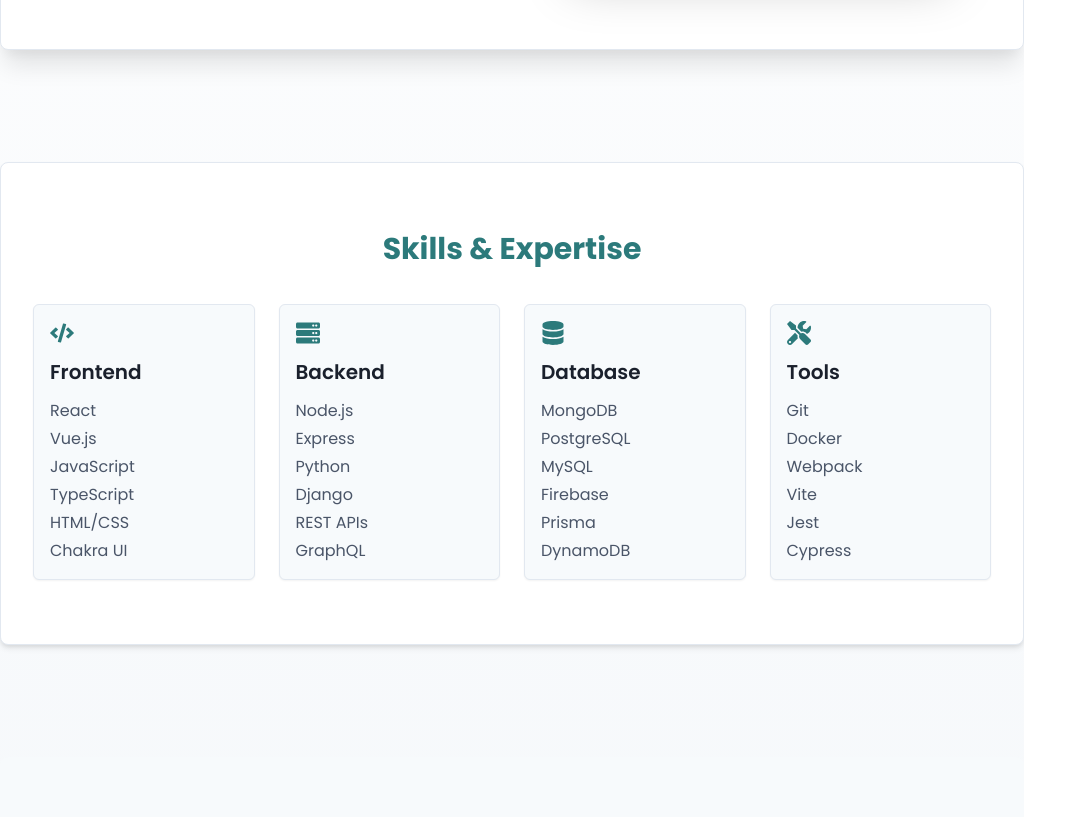
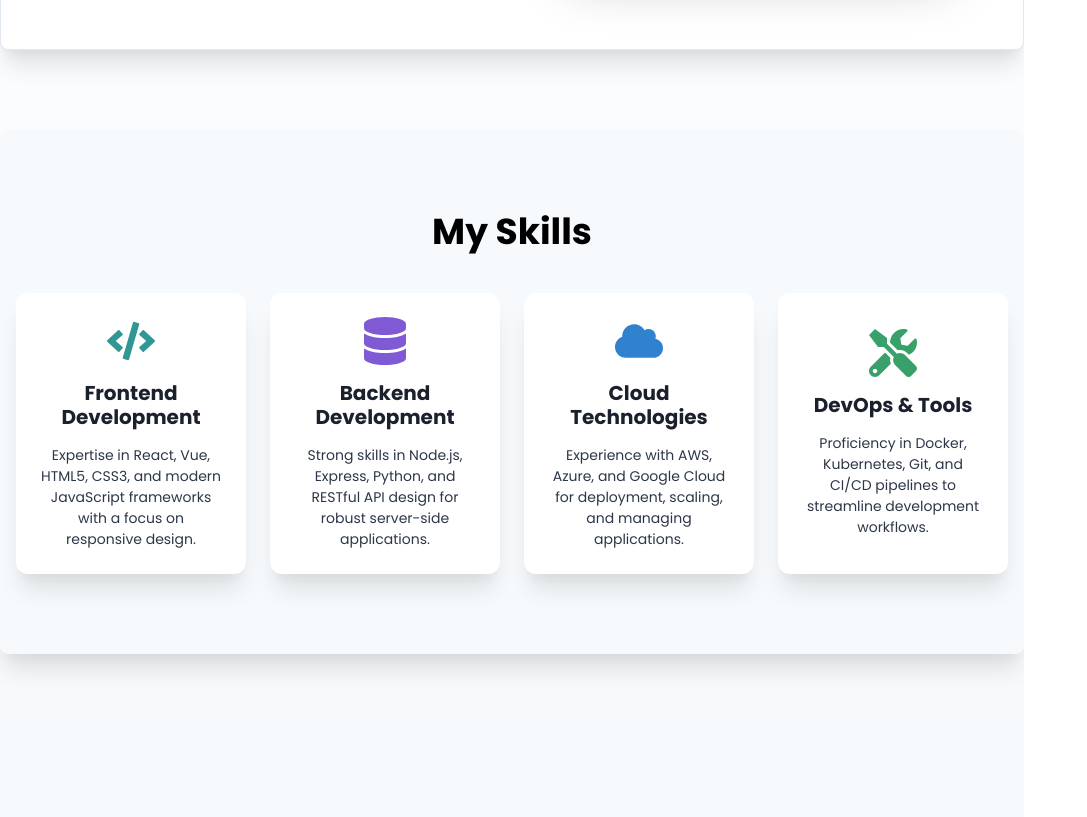
Before and after one commit to coderchrisdean/001-christopher-dean-portfolio, a React (Vite) app: page / in a window 1280 px wide. Shown: the part 620-1437 px from the top of the page, without its empty margins (0-1087 px from the left). Built offline with nearby package versions, Linux system fonts and the light colour scheme.

Commit message:
Revert Skills component to previous preferred layout and styling

```diff
--- a/src/components/Skills.jsx
+++ b/src/components/Skills.jsx
@@ -1,38 +1,48 @@
 import React from "react";
-import { Box, Text, VStack, Icon, useColorModeValue, SimpleGrid } from "@chakra-ui/react";
-import { FaCode, FaDatabase, FaServer, FaTools } from "react-icons/fa";
+import { Box, Heading, SimpleGrid, Icon, Text, Stack, Card, CardBody, useColorModeValue, keyframes } from "@chakra-ui/react";
+import { FaCode, FaDatabase, FaCloud, FaTools } from "react-icons/fa";
 
-const skillsData = [
-  { category: "Frontend", icon: FaCode, items: ["React", "Vue.js", "JavaScript", "TypeScript", "HTML/CSS", "Chakra UI"] },
-  { category: "Backend", icon: FaServer, items: ["Node.js", "Express", "Python", "Django", "REST APIs", "GraphQL"] },
-  { category: "Database", icon: FaDatabase, items: ["MongoDB", "PostgreSQL", "MySQL", "Firebase", "Prisma", "DynamoDB"] },
-  { category: "Tools", icon: FaTools, items: ["Git", "Docker", "Webpack", "Vite", "Jest", "Cypress"] },
-];
+const fadeInUp = keyframes`
+  from { opacity: 0; transform: translateY(20px); }
+  to { opacity: 1; transform: translateY(0); }
+`;
+
+const SkillCard = ({ title, description, icon, iconColor }) => {
+  const bgColor = useColorModeValue("white", "gray.700");
+  const textColor = useColorModeValue("gray.700", "gray.300");
+  const titleColor = useColorModeValue("gray.800", "white");
+
+  return (
+    <Card bg={bgColor} borderRadius="xl" boxShadow="xl" transition="transform 0.3s ease, box-shadow 0.3s ease" _hover={{ transform: "translateY(-10px)", boxShadow: "2xl" }} h="100%">
+      <CardBody p={6}>
+        <Stack spacing={4} align="center" textAlign="center" h="100%" justifyContent="center">
+          <Icon as={icon} boxSize={12} color={iconColor} />
+          <Heading size="md" color={titleColor} fontFamily="'Poppins', sans-serif">{title}</Heading>
+          <Text color={textColor} fontSize="sm" fontFamily="'Poppins', sans-serif">{description}</Text>
+        </Stack>
+      </CardBody>
+    </Card>
+  );
+};
 
 const Skills = () => {
-  const bgColor = useColorModeValue("white", "gray.800");
-  const borderColor = useColorModeValue("gray.200", "gray.700");
-  const headingColor = useColorModeValue("teal.600", "teal.300");
-  const categoryColor = useColorModeValue("gray.800", "white");
-  const itemColor = useColorModeValue("gray.600", "gray.300");
+  const headingColor = useColorModeValue("black", "black");
+  const bgColor = useColorModeValue("gray.50", "gray.800");
+  const iconColors = [
+    useColorModeValue("teal.500", "teal.400"),
+    useColorModeValue("purple.500", "purple.400"),
+    useColorModeValue("blue.500", "blue.400"),
+    useColorModeValue("green.500", "green.400")
+  ];
 
   return (
-    <Box id="skills" py={16} bg={bgColor} borderRadius="lg" borderWidth={1} borderColor={borderColor} boxShadow="md" px={{ base: 4, md: 8 }} my={8}>
-      <Text fontSize="3xl" fontWeight="bold" mb={8} textAlign="center" color={headingColor}>
-        Skills & Expertise
-      </Text>
-      <SimpleGrid columns={{ base: 1, md: 2, lg: 4 }} spacing={6}>
-        {skillsData.map((skill, index) => (
-          <VStack key={index} align="start" spacing={3} p={4} bg={useColorModeValue("gray.50", "gray.700")} borderRadius="md" borderWidth={1} borderColor={borderColor} boxShadow="sm" h="full">
-            <Icon as={skill.icon} boxSize={6} color={headingColor} />
-            <Text fontSize="xl" fontWeight="semibold" color={categoryColor}>{skill.category}</Text>
-            <VStack align="start" spacing={1}>
-              {skill.items.map((item, idx) => (
-                <Text key={idx} fontSize="md" color={itemColor}>{item}</Text>
-              ))}
-            </VStack>
-          </VStack>
-        ))}
+    <Box id="skills" py={20} px={4} bg={bgColor} borderRadius="lg" boxShadow="xl" animation={`${fadeInUp} 0.8s ease-out`}>
+      <Heading as="h2" size="xl" textAlign="center" mb={10} color={headingColor} fontFamily="'Poppins', sans-serif">My Skills</Heading>
+      <SimpleGrid columns={{ base: 1, md: 2, lg: 4 }} spacing={6} maxW="container.lg" mx="auto">
+        <SkillCard title="Frontend Development" description="Expertise in React, Vue, HTML5, CSS3, and modern JavaScript frameworks with a focus on responsive design." icon={FaCode} iconColor={iconColors[0]} />
+        <SkillCard title="Backend Development" description="Strong skills in Node.js, Express, Python, and RESTful API design for robust server-side applications." icon={FaDatabase} iconColor={iconColors[1]} />
+        <SkillCard title="Cloud Technologies" description="Experience with AWS, Azure, and Google Cloud for deployment, scaling, and managing applications." icon={FaCloud} iconColor={iconColors[2]} />
+        <SkillCard title="DevOps & Tools" description="Proficiency in Docker, Kubernetes, Git, and CI/CD pipelines to streamline development workflows." icon={FaTools} iconColor={iconColors[3]} />
       </SimpleGrid>
     </Box>
   );
```
